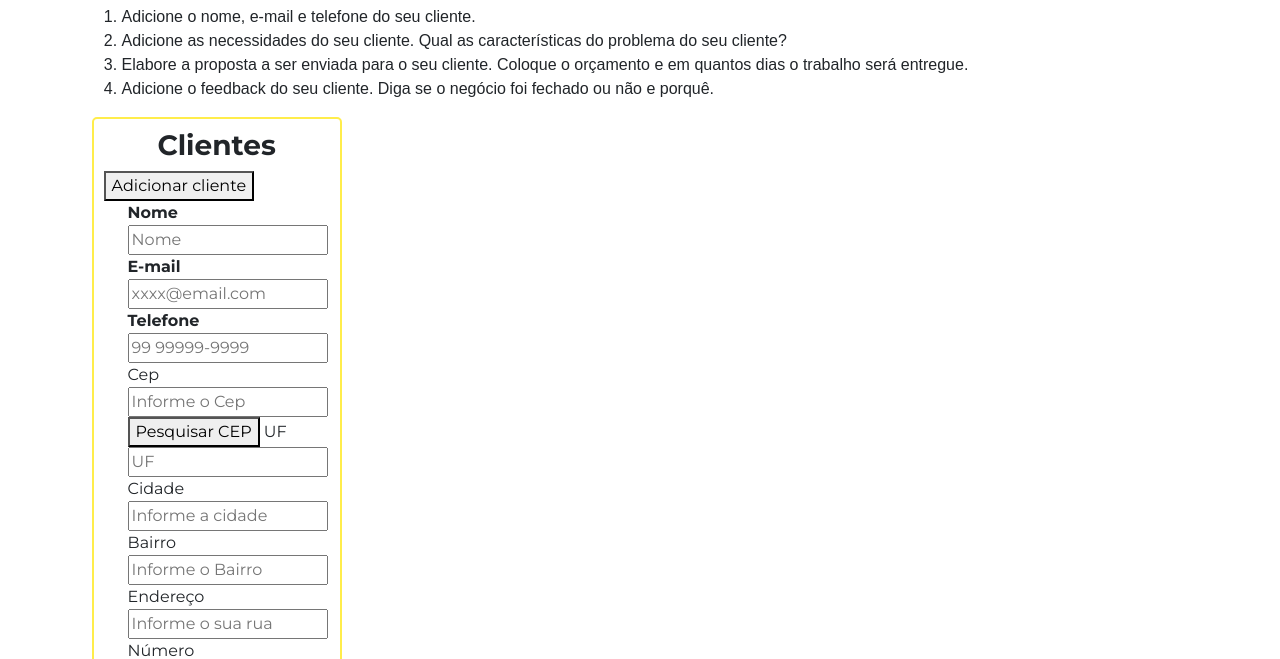
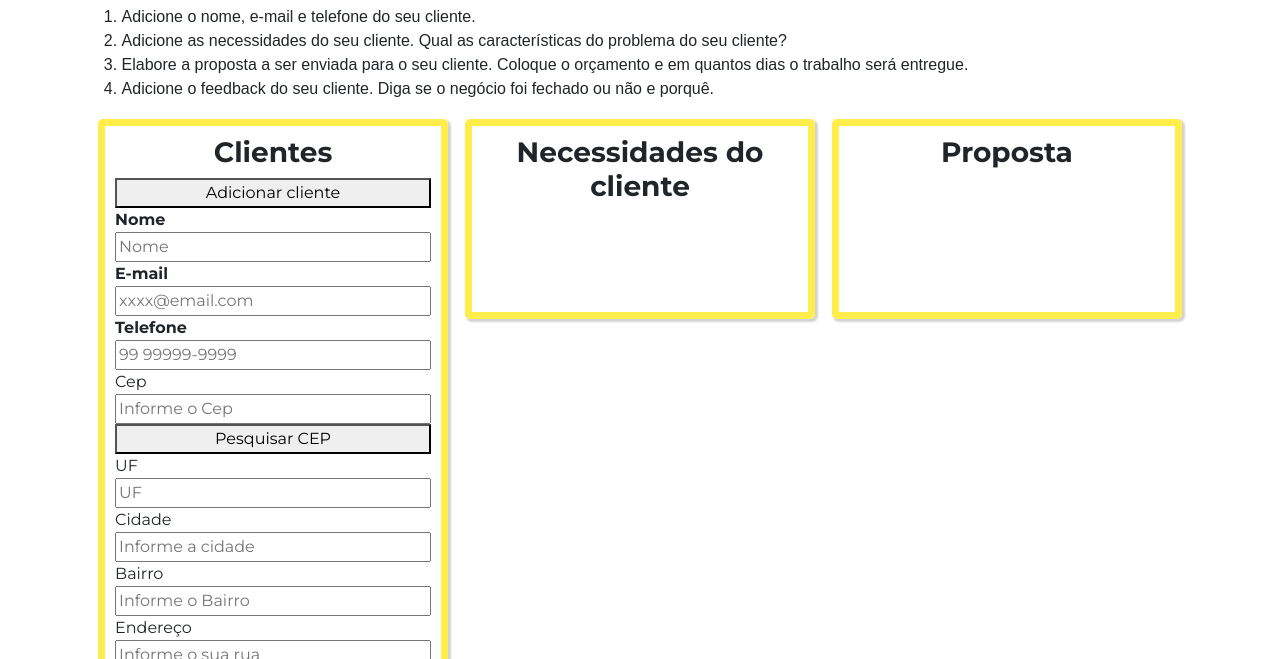
Before and after one commit to Karla-Silva/CRM, a website: page vendas.html in a window 1280 px wide. Both pictures are taken after a click on the button "Adicionar cliente". Shown: the part 141-800 px from the top of the page. Drawn offline with nearby package versions, Linux system fonts and the light colour scheme.

Commit message:
terminando css vendas

```diff
--- a/css/styles.css
+++ b/css/styles.css
@@ -13,16 +13,25 @@
 }
 
 .todas-etapas{
+  display: flex;
   justify-content: space-around;
   flex-wrap: wrap;
 }
 
+.form{
+  display: flex;
+  flex-direction: column;
+}
+
 .etapa{
+  display: flex;
+  flex-direction: column;
   height: fit-content;
   min-height: 200px;
-  width: 250px;
-  border: 2px solid #ffed4b;
+  width: 350px;
+  border: 7px solid #ffed4b;
   border-radius: 5px;
+  box-shadow: 2px 2px 2px 1px lightgray;
   padding: 10px;
   margin:2px;
 }
--- a/script-vendas.js
+++ b/script-vendas.js
@@ -33,7 +33,7 @@ Resultado: ${clientes[index].Resultado}
 
 function inputResultado(divatual,index){
     document.getElementById(divatual).innerHTML+=
-    `<div class="container column">
+    `<div class="form">
     <br>
     <input type="text" placeholder="O negócio foi fechado? Escreva aqui o feedback do cliente" name="input" id="input-resposta-${index}">
     <br>
@@ -44,10 +44,10 @@ function inputResultado(divatual,index){
         clientes[index].Resultado=document.getElementById(`input-resposta-${index}`).value;
         document.getElementById(divatual).innerHTML="";
         document.getElementById("resultado").innerHTML+=
-        `<div id="resultado-${index}">
+        `<div id="resultado-${index}" class="form">
         Nome: ${clientes[index].Nome} <br>
         Resultado: ${clientes[index].Resultado} <br>
-        <div class="container column">
+        <div class="form">
         <button onclick="maisinfo(${index})" class="botao">Mais informações</button>
         </div>
         </div>`
@@ -77,7 +77,6 @@ function inputProposta(divatual,index){
         </div>`
     })
 }
-
 function inputNecessidades(divatual,index){
     document.getElementById(divatual).innerHTML+=
     `<div class="container column">
@@ -106,7 +105,7 @@ function inputNecessidades(divatual,index){
     /* Adicionar cliente */
 document.getElementById("adicionar-cliente").addEventListener("click", function(){
     document.getElementById("criando-cliente").innerHTML+=
-    `<div class="container column">
+    `<div class="form">
 
     <label for="nome"><b>Nome</b></label>
     <input type="text" placeholder="Nome" name="nome" id="nome">
@@ -160,7 +159,7 @@ document.getElementById("adicionar-cliente").addEventListener("click", function(
 
         /* Colocar na div clientes-cadastrados */
         document.getElementById("clientes-cadastrados").innerHTML+=
-        `<div id="C${i}">
+        `<div id="C${i}" class="form">
             Nome: ${clientes[i].Nome} <br>
             E-mail: ${clientes[i].Email} <br>
             Telefone: ${clientes[i].Telefone} <br>
```
